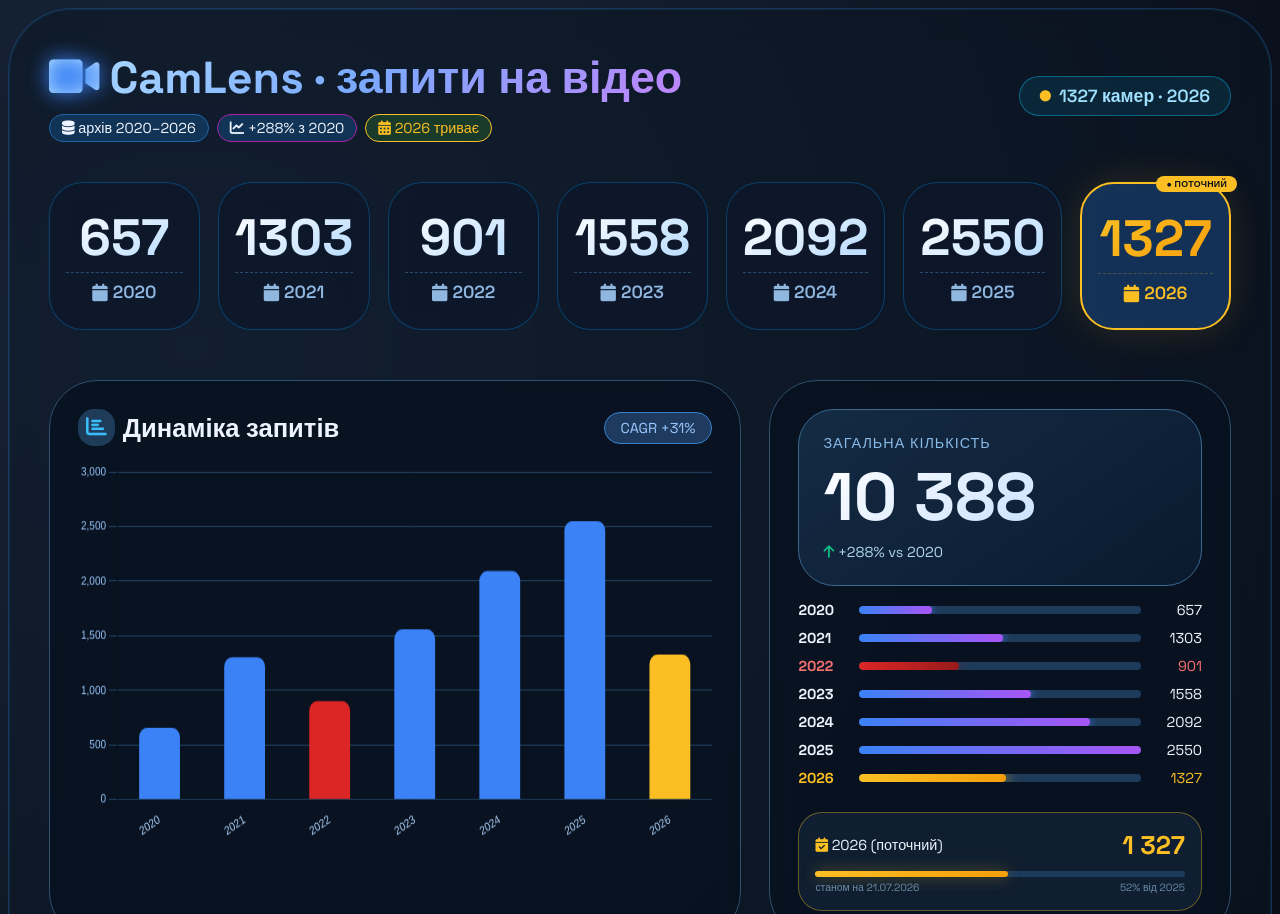
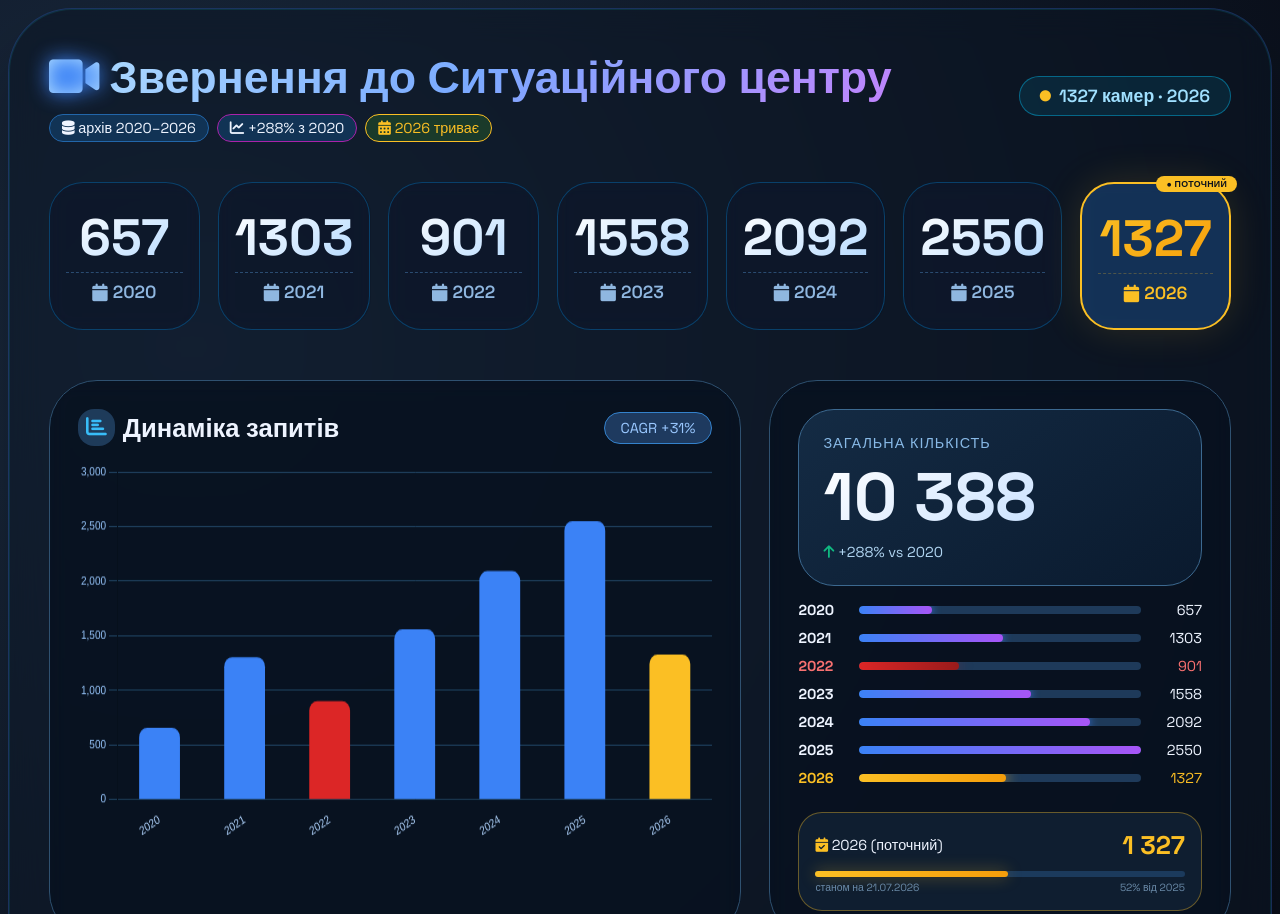
Before and after one commit to inforada/safecity, a plain HTML site: page CamLens.html in a window 1280 px wide. Shown: the top 914 px of the page. Drawn offline with nearby package versions, Linux system fonts and the light colour scheme.

Commit message:
Update CamLens.html

```diff
--- a/CamLens.html
+++ b/CamLens.html
@@ -464,7 +464,7 @@
 
     <div class="header-cam">
         <div class="title-block">
-            <h1><i class="fas fa-video"></i> CamLens · запити на відео</h1>
+            <h1><i class="fas fa-video"></i> Звернення до Ситуаційного центру</h1>
             <div>
                 <span style="background: #113355; border-radius: 40px; border:1px solid #2266aa;"><i class="fas fa-database"></i> архів 2020–2026</span>
                 <span style="background: #113355; border-radius: 40px; border:1px solid #aa22aa;"><i class="fas fa-chart-line"></i> +288% з 2020</span>
```
